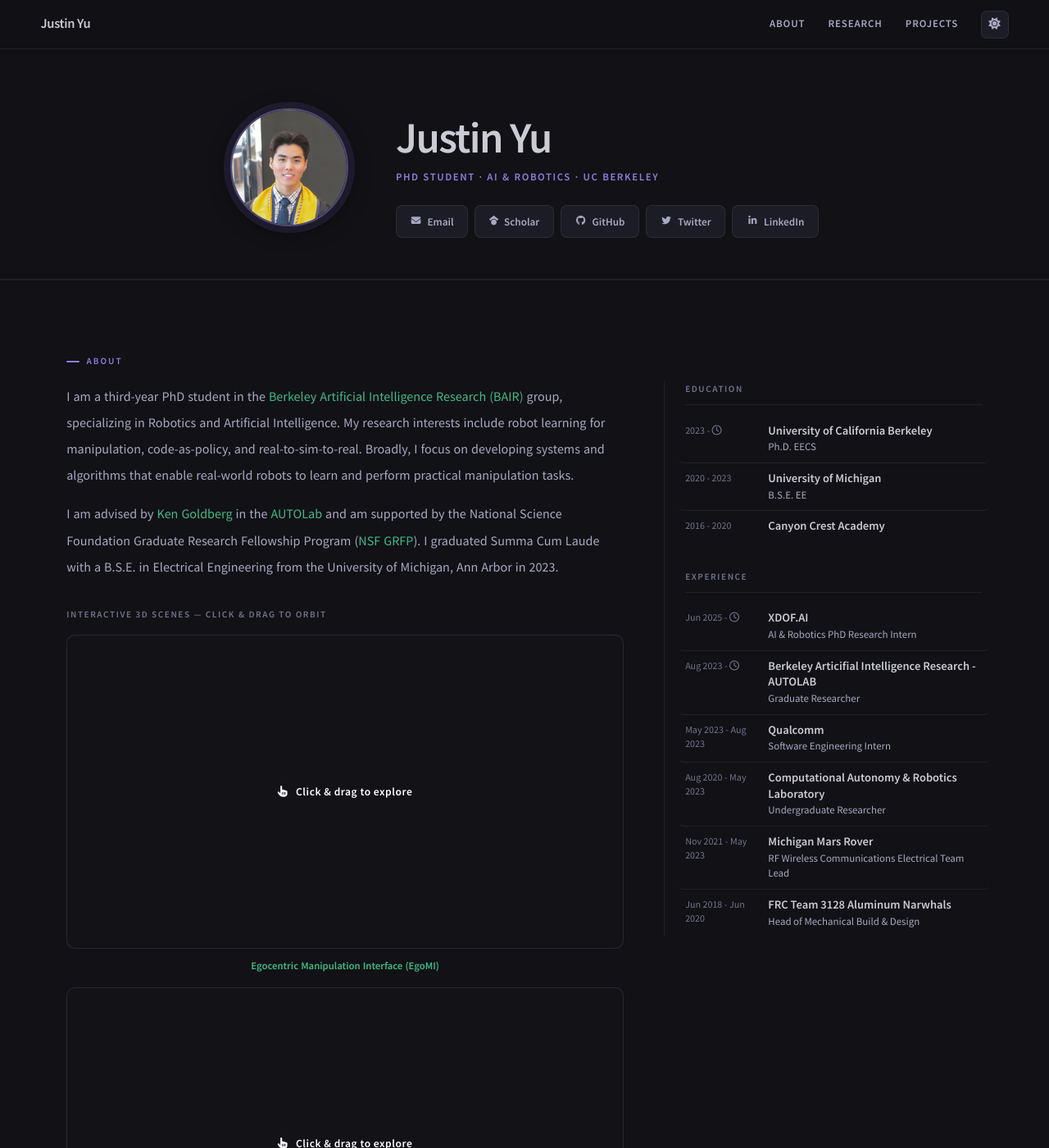
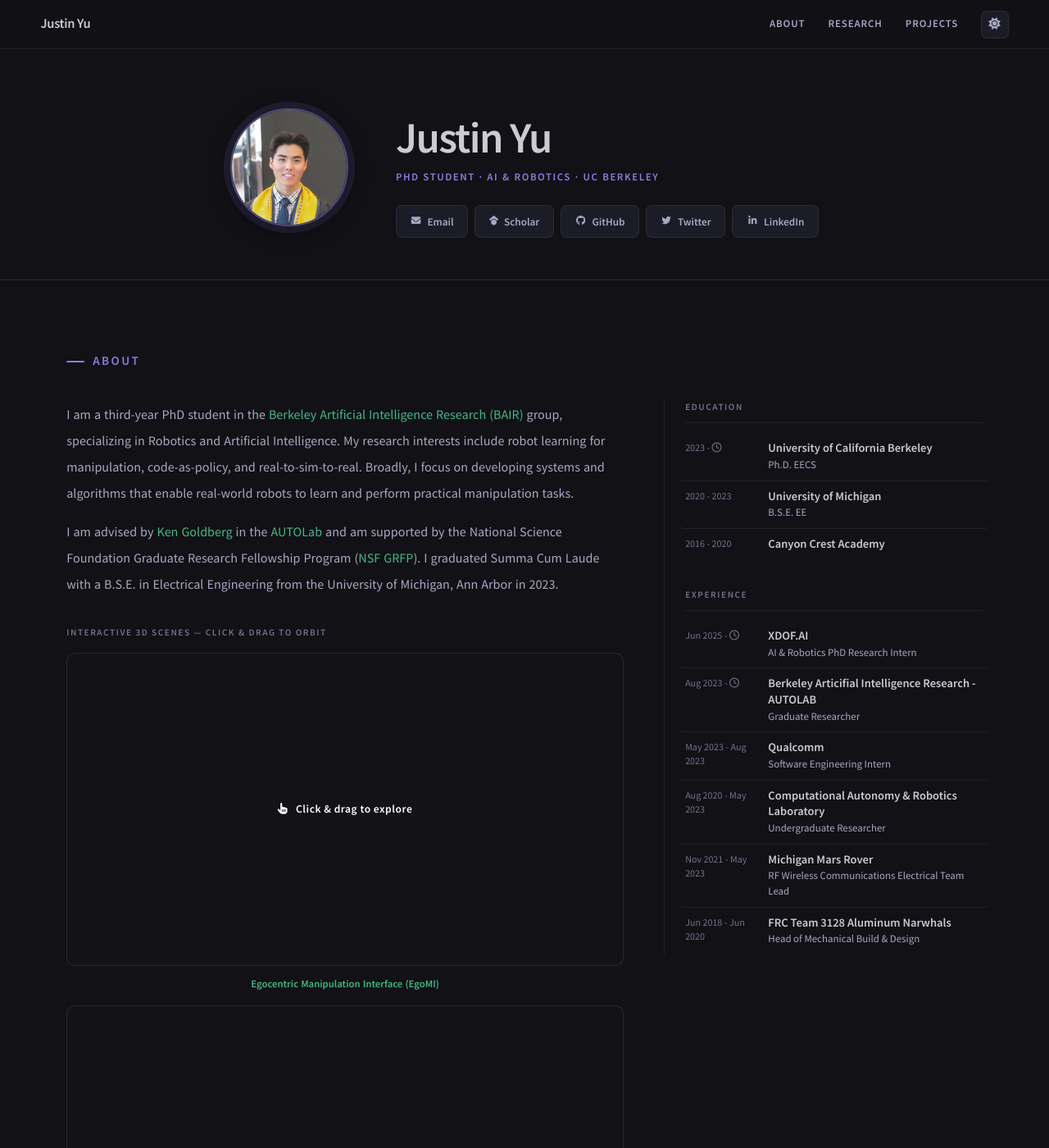
Before and after one commit to uynitsuj/uynitsuj.github.io, a Jekyll site: the page built from index.html, in a window 1280 px wide and 1400 px high. Shown: the whole window at 82% size. Built offline with Jekyll 4.4.1, drawn with Linux system fonts in a browser that asks for light colours; nearby versions of some CDN libraries; a script that is not in the unit is left out; some of the changed text lies outside the part shown.

Commit message:
rm redundancy

```diff
--- a/_layouts/home.html
+++ b/_layouts/home.html
@@ -165,21 +165,15 @@
 }
 
 .section-eyebrow {
-  display: inline-flex; align-items: center; gap: 0.5rem;
-  font-size: 0.68rem; font-weight: 800;
-  letter-spacing: 0.18em; text-transform: uppercase;
-  color: var(--accent); margin-bottom: 0.9rem;
+  display: inline-flex; align-items: center; gap: 0.6rem;
+  font-size: 0.92rem; font-weight: 800;
+  letter-spacing: 0.16em; text-transform: uppercase;
+  color: var(--accent); margin-bottom: 2rem;
 }
 .section-eyebrow::before {
   content: '';
-  display: inline-block; width: 16px; height: 2px;
+  display: inline-block; width: 22px; height: 2px;
   background: var(--accent); border-radius: 2px;
-}
-
-.section-h2 {
-  font-size: clamp(1.5rem, 3.5vw, 2rem);
-  font-weight: 700; letter-spacing: -0.025em; line-height: 1.2;
-  color: var(--tx); margin-bottom: 2.25rem;
 }
 
 hr.section-rule { border: none; border-top: 1px solid var(--border); margin: 0; }
@@ -745,8 +739,7 @@
   <hr class="section-rule">
   <section id="research">
     <div class="section-shell">
-      <div class="section-eyebrow">Research</div>
-      <h2 class="section-h2">Publications</h2>
+      <div class="section-eyebrow">Research Publications</div>
       {% include sections/research.html %}
     </div>
   </section>
@@ -756,7 +749,6 @@
   <section id="projects">
     <div class="section-shell">
       <div class="section-eyebrow">Projects</div>
-      <h2 class="section-h2">Projects</h2>
       {% include sections/projects.html %}
     </div>
   </section>
```
Also changed, not shown: 1 other file.
